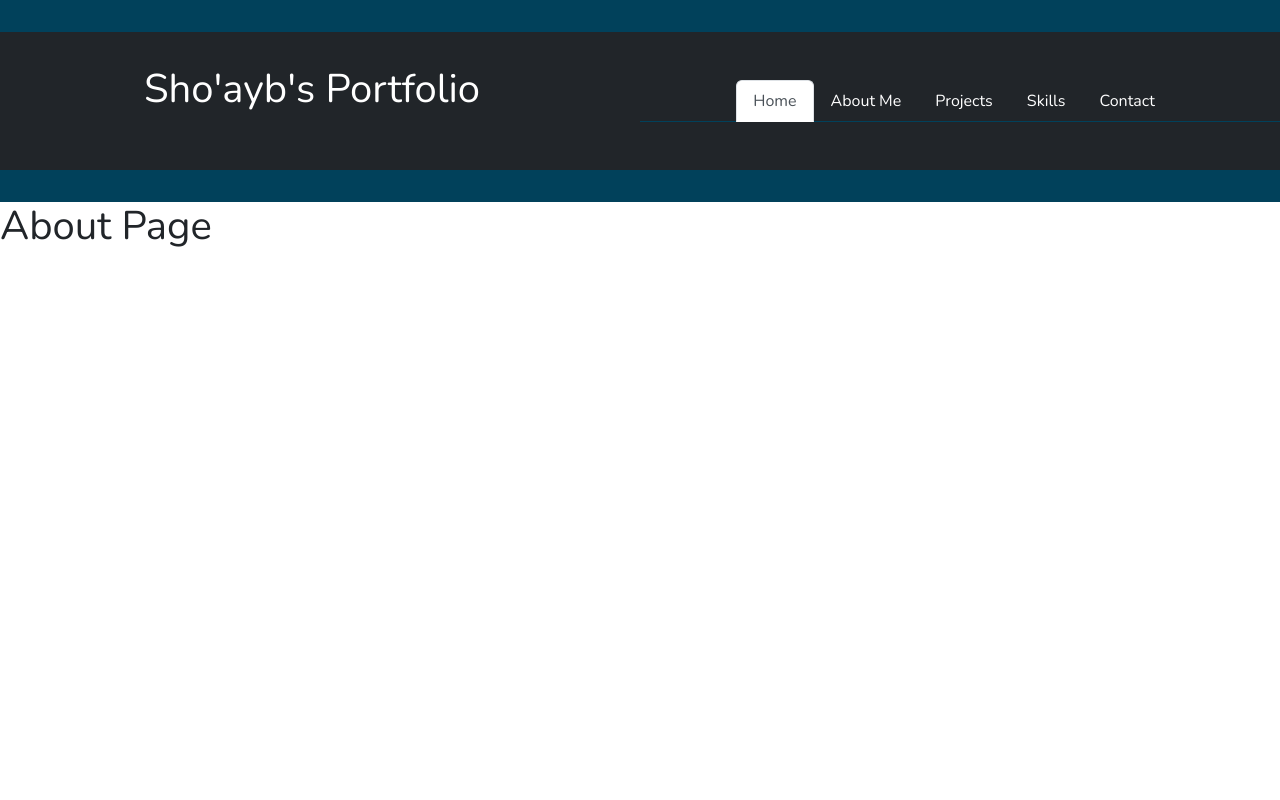
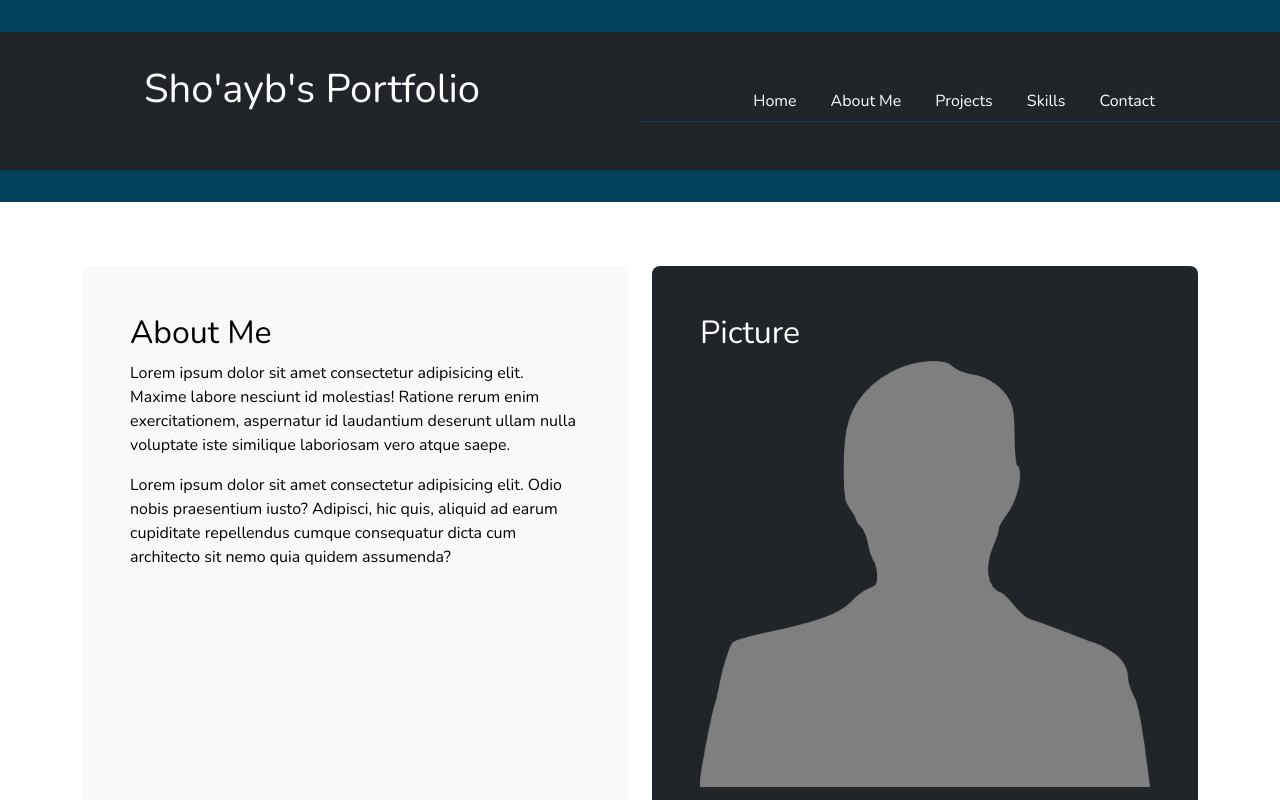
Before and after one commit to Sho-ayb/react-profile, a React (Create React App) app: page /about in a window 1280 px wide. Shown: the top 800 px of the page. Built offline with nearby package versions, Linux system fonts and the light colour scheme.

Commit message:
about me page completed, now features jumbotron component

```diff
--- a/src/Components/About.js
+++ b/src/Components/About.js
@@ -1,7 +1,17 @@
+import Section from "./Section";
+import Container from "./Container";
+import Jumbotron from "./Jumbotron";
+import Footer from "./Footer";
+
 const About = () => {
   return (
     <>
-      <h1>About Page</h1>
+      <Section className="section__about">
+        <Container className="container">
+          <Jumbotron />
+        </Container>
+      </Section>
+      <Footer />
     </>
   );
 };
--- a/src/Components/Contact.js
+++ b/src/Components/Contact.js
@@ -1,8 +1,12 @@
+import Section from "./Section";
+
 const Contact = () => {
   return (
-    <div>
-      <h1>Contact Page</h1>
-    </div>
+    <>
+      <Section className="section__contact">
+        <h1>Contact Page</h1>
+      </Section>
+    </>
   );
 };
 
--- a/src/Components/Home.js
+++ b/src/Components/Home.js
@@ -5,7 +5,7 @@ import Footer from "./Footer";
 const Home = () => {
   return (
     <>
-      <Section className="section">
+      <Section className="section__home">
         <Carousel />
       </Section>
       <Footer />
--- /dev/null
+++ b/src/Components/Jumbotron.js
@@ -0,0 +1,35 @@
+import silhouttePerson from "../Images/silhouette-person.png";
+
+const Jumbotron = () => {
+  return (
+    <>
+      <div class="row align-items-md-stretch">
+        <div class="col-md-6">
+          <div class="h-100 p-5 text-bg-light rounded-3">
+            <h2 class="about__me">About Me</h2>
+            <p>
+              Lorem ipsum dolor sit amet consectetur adipisicing elit. Maxime
+              labore nesciunt id molestias! Ratione rerum enim exercitationem,
+              aspernatur id laudantium deserunt ullam nulla voluptate iste
+              similique laboriosam vero atque saepe.
+            </p>
+            <p>
+              Lorem ipsum dolor sit amet consectetur adipisicing elit. Odio
+              nobis praesentium iusto? Adipisci, hic quis, aliquid ad earum
+              cupiditate repellendus cumque consequatur dicta cum architecto sit
+              nemo quia quidem assumenda?
+            </p>
+          </div>
+        </div>
+        <div class="col-md-6">
+          <div class="h-100 p-5 text-bg-dark rounded-3">
+            <h2 class="about__me">Picture</h2>
+            <img class="img-fluid" src={silhouttePerson} alt="about picture" />
+          </div>
+        </div>
+      </div>
+    </>
+  );
+};
+
+export default Jumbotron;
--- a/src/Components/Nav.js
+++ b/src/Components/Nav.js
@@ -11,21 +11,26 @@ const Nav = () => {
         </div>
         <ul className="nav nav-tabs  col-lg-6 justify-content-center">
           <li className="nav-item">
-            <a className="nav-link active" aria-current="page" href="/">
+            <a
+              className="nav-link "
+              data-toggle="tab"
+              aria-current="page"
+              href="/"
+            >
               Home
             </a>
           </li>
-          <li className="nav-item">
+          <li className="nav-item" data-toggle="tab">
             <a className="nav-link" href="about">
               About Me
             </a>
           </li>
-          <li className="nav-item">
+          <li className="nav-item" data-toggle="tab">
             <a className="nav-link" href="projects">
               Projects
             </a>
           </li>
-          <li className="nav-item">
+          <li className="nav-item" data-toggle="tab">
             <a className="nav-link" href="skills">
               Skills
             </a>
--- a/src/Components/Projects.js
+++ b/src/Components/Projects.js
@@ -1,8 +1,12 @@
+import Section from "./Section";
+
 const Projects = () => {
   return (
-    <div>
-      <h1>Projects Page</h1>
-    </div>
+    <>
+      <Section className="section__projects">
+        <h1>Projects Page</h1>
+      </Section>
+    </>
   );
 };
 
--- a/src/Components/Skills.js
+++ b/src/Components/Skills.js
@@ -1,7 +1,11 @@
+import Section from "./Section";
+
 const Skills = () => {
   return (
     <>
-      <h1>Skills Page</h1>
+      <Section className="section__skills">
+        <h1>Skills Page</h1>
+      </Section>
     </>
   );
 };
--- a/src/index.css
+++ b/src/index.css
@@ -49,8 +49,8 @@ header {
 
 /* Sections */
 
-#section {
-  padding: 5em 0 5em 0;
+section {
+  padding: 4em 0 4em 0;
 }
 
 /* Carousel */
```
